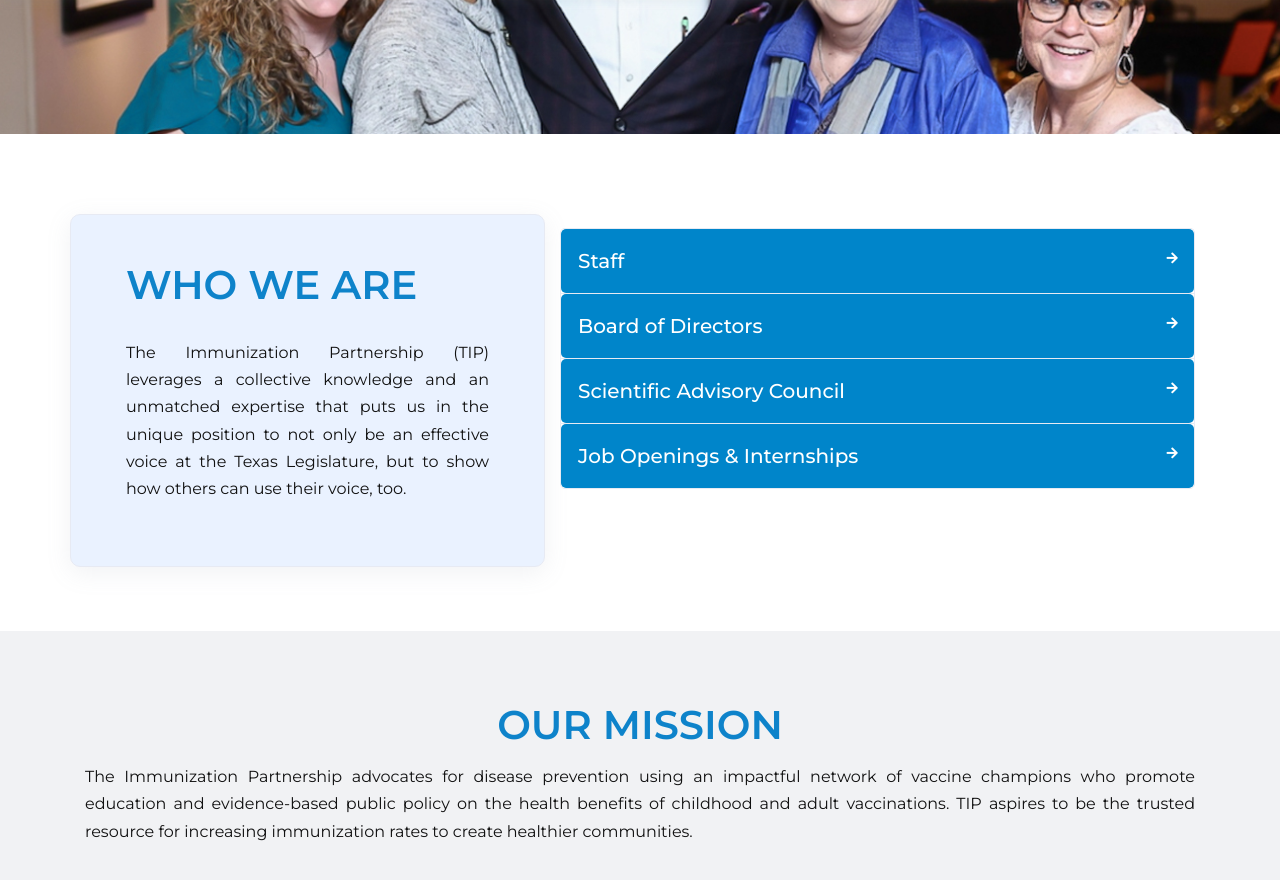
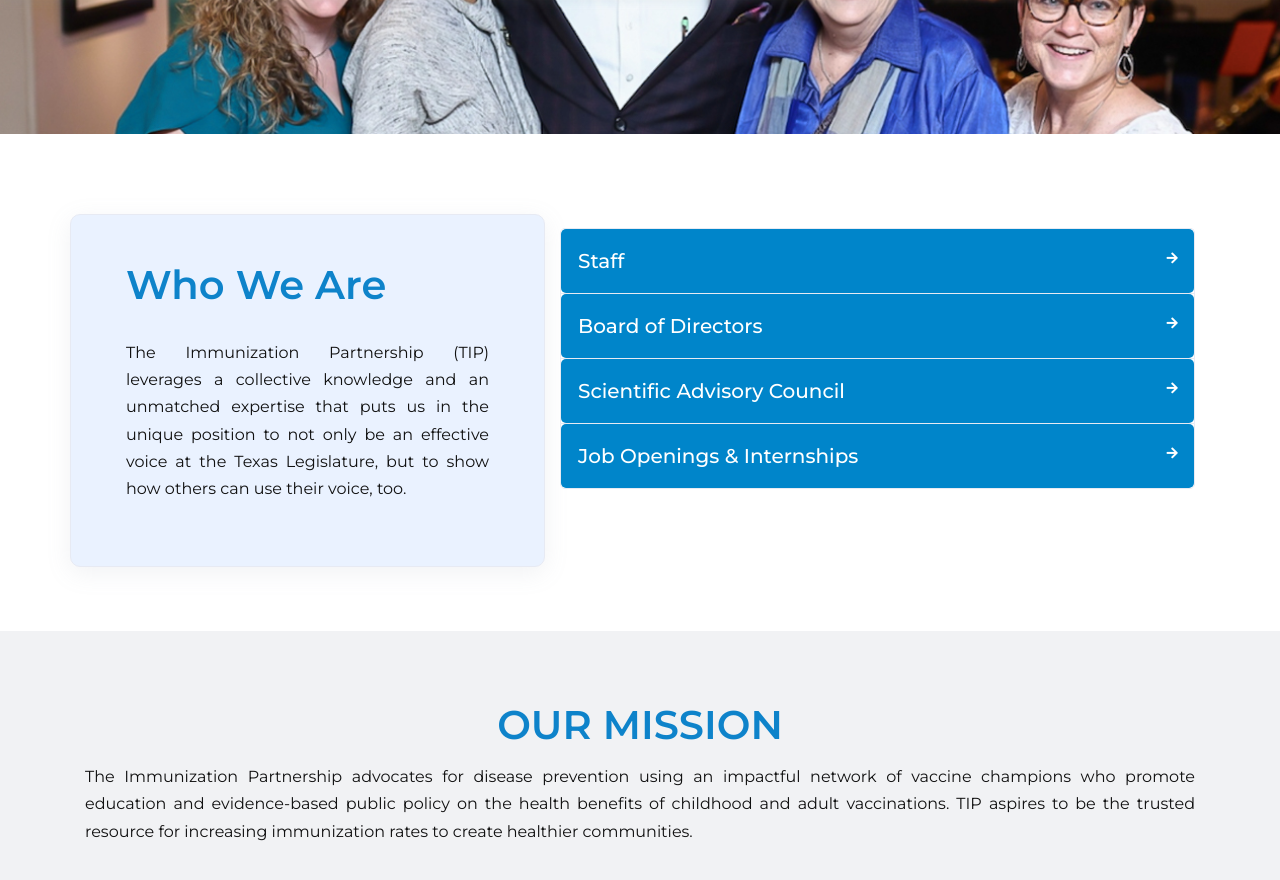
Before and after one commit to aitshuber/immunizecc, a Jekyll site: the page built from who.html, in a window 1280 px wide and 900 px high, scrolled down 346 px. Shown: the top 880 px of the window. Built offline with Jekyll 4.4.1, drawn with Linux system fonts in a browser that asks for light colours; some web fonts are replaced; a script that is not in the unit is left out; comment, search, counter and statistics services are not loaded.

Commit message:
Updated 'who.html' via CloudCannon

```diff
--- a/who.html
+++ b/who.html
@@ -17,7 +17,7 @@
 	  <div class="col-lg-5 mb-5 mb-lg-0 card shadow bg-soft-primary rounded-lg">
 		<div class="p-lg-6 editable">
 		  <div class="mb-4">
-		    <h2 class="h1 text-primary font-weight-semi-bold">WHO WE ARE</h2>
+		    <h2 class="h1 text-primary font-weight-semi-bold">Who We Are</h2>
 		  </div>
 		  <div class="mb-4">
 		    <p>The Immunization Partnership (TIP) leverages a collective knowledge and an unmatched expertise that puts us in the unique position to not only be an effective voice at the Texas Legislature, but to show how others can use their voice, too.</p>
```
